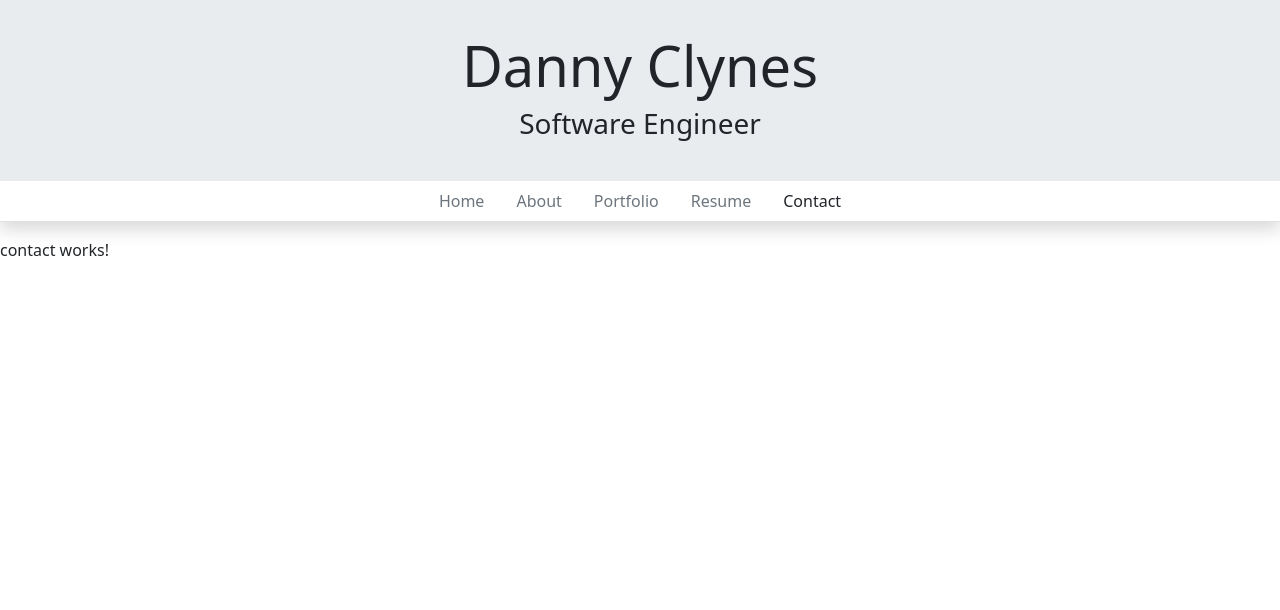
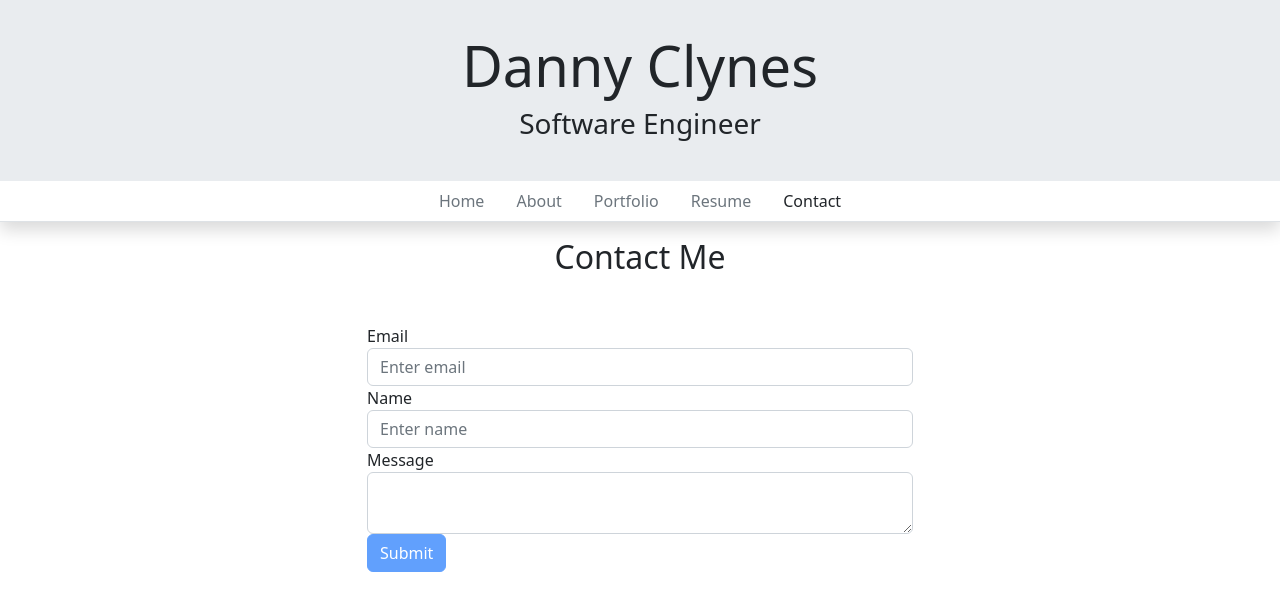
Before and after one commit to dannyc12/portfolio-website, an Angular app in the folder PortfolioWebsite/: page /contact in a window 1280 px wide. Shown: the top 610 px of the page. Built offline with nearby package versions, Linux system fonts and the light colour scheme.

Commit message:
add: implemented contact form with validation and emailjs functionality

```diff
--- a/PortfolioWebsite/package.json
+++ b/PortfolioWebsite/package.json
@@ -18,6 +18,7 @@
     "@angular/platform-browser": "^16.2.0",
     "@angular/platform-browser-dynamic": "^16.2.0",
     "@angular/router": "^16.2.0",
+    "@emailjs/browser": "^3.11.0",
     "bootstrap": "^5.2.3",
     "ngx-bootstrap": "^11.0.2",
     "rxjs": "~7.8.0",
--- a/PortfolioWebsite/src/app/app.module.ts
+++ b/PortfolioWebsite/src/app/app.module.ts
@@ -2,8 +2,10 @@ import { NgModule } from '@angular/core';
 import { HttpClientModule } from '@angular/common/http';
 import { BrowserModule } from '@angular/platform-browser';
 import { BrowserAnimationsModule } from '@angular/platform-browser/animations';
+import { ReactiveFormsModule } from '@angular/forms';
 
 import { AppRoutingModule } from './app-routing.module';
+import { FormsModule } from '@angular/forms';
 import { AppComponent } from './app.component';
 import { HeaderComponent } from './header/header.component';
 import { NavComponent } from './nav/nav.component';
@@ -32,6 +34,8 @@ import { AboutComponent } from './about/about.component';
   ],
   imports: [
     BrowserModule,
+    ReactiveFormsModule,
+    FormsModule,
     AppRoutingModule,
     HttpClientModule,
     BrowserAnimationsModule,
@@ -39,6 +43,6 @@ import { AboutComponent } from './about/about.component';
     CarouselModule.forRoot()
   ],
   providers: [],
-  bootstrap: [AppComponent]
+  bootstrap: [AppComponent],
 })
 export class AppModule { }
--- a/PortfolioWebsite/src/app/contact/contact.component.html
+++ b/PortfolioWebsite/src/app/contact/contact.component.html
@@ -1 +1,24 @@
-<p>contact works!</p>
+<div class="container">
+    <h2 class="text-center mb-5">Contact Me</h2>
+    <div class="row">
+        <div class="col-md-6 offset-md-3 mb-5">
+            <form [formGroup]="formData" (ngSubmit)="sendEmail($event)">
+                <div class="form-group">
+                    <label for="email">Email</label>
+                    <input type="email" class="form-control" name="email" aria-describedby="emailHelp"
+                        placeholder="Enter email" formControlName="email">
+                </div>
+                <div class="form-group">
+                    <label for="userName">Name</label>
+                    <input type="text" class="form-control" name="userName" placeholder="Enter name"
+                     formControlName="userName">
+                </div>
+                <div class="form-group">
+                    <label for="message">Message</label>
+                    <textarea class="form-control" formControlName="message" name="message"></textarea>
+                </div>
+                <button type="submit" class="btn btn-primary" [disabled]="!formData.valid">Submit</button>
+            </form>
+        </div>
+    </div>
+</div>
--- a/PortfolioWebsite/src/app/contact/contact.component.ts
+++ b/PortfolioWebsite/src/app/contact/contact.component.ts
@@ -1,5 +1,7 @@
 import { Component } from '@angular/core';
 import { Title } from '@angular/platform-browser';
+import { FormBuilder, FormControl, FormGroup, Validators } from '@angular/forms';
+import emailjs, { EmailJSResponseStatus } from '@emailjs/browser';
 
 @Component({
   selector: 'app-contact',
@@ -7,8 +9,35 @@ import { Title } from '@angular/platform-browser';
   styleUrls: ['./contact.component.css']
 })
 export class ContactComponent {
+
+  formData: FormGroup;
+
   // This sets the title of the site in each the browser tab
-  constructor(private titleService: Title) {
+  constructor(private titleService: Title, private builder: FormBuilder) {
     this.titleService.setTitle('Danny Clynes - Contact');
   }
+
+  public sendEmail(e: Event) {
+    console.log(e.target);
+    emailjs.sendForm('service_b9zaqfk', 'template_bhclqaf', e.target as HTMLFormElement, '8MNbQauVW7d5KvxmL')
+      .then((result: EmailJSResponseStatus) => {
+        console.log(result.text);
+        console.log('result: ' + JSON.stringify(result));
+      }, (error) => {
+        console.log(error.text);
+      });
+  }
+
+  ngOnInit() {
+    this.formData = this.builder.group ({
+      userName: new FormControl('', [Validators.required]),
+      email: new FormControl('', [Validators.compose([Validators.required, Validators.email])]),
+      message: new FormControl('', [Validators.required])
+    })
+  }
+
+  // submitForm() {
+  //   // grab all the fields and their values
+  //   alert(`Name: ${this.name}, email: ${this.email}, message: ${this.message}`)
+  // }
 }
```
Also changed, not shown: 2 other files (tests, documents, lock files or other folders).
